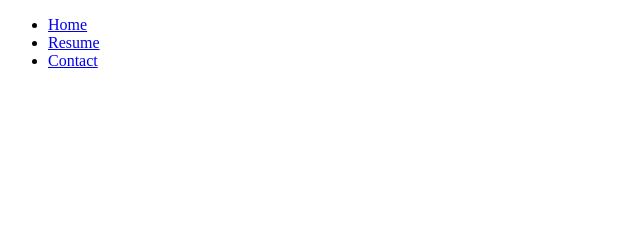
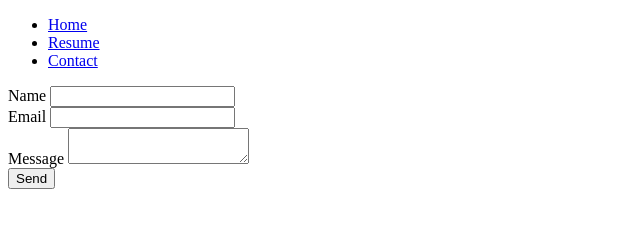
Before and after one commit to microtrain2105/microtrain2105.github.io, a plain HTML site: page contact.html in a window 1280 px wide. Shown: the whole page, without its empty margins (0-640 px from the left). Drawn offline with Linux system fonts and the light colour scheme.

Commit message:
Created Web Form

```diff
--- a/contact.html
+++ b/contact.html
@@ -14,5 +14,28 @@
         </ul>
     </nav>
     <body>
+      <form action="https://formspree.io/chad@killer-sites.com" method="POST">
+        <div>
+          <label for="name">Name</label>
+          <input id="name" type="text" name="name">
+        </div>
+        <div>
+          <label for="email">Email</label>
+          <input id="email" type="text" name="_replyto">
+        </div>
+        <div>
+          <label for="message">Message</label>
+          <textarea id="message" name="message"></textarea>
+        </div>
+        <div>
+          <input type="hidden" name="_subject" value="New submission!">
+        </div>
+        <div>
+          <input type="hidden" name="_next" value="//microtrain2105.github.io/thanks.html">
+          <!-- <input type="text" name="_gotcha" style="display:none"> -->
+          <input type="submit" value="Send">
+        </div>
+
+      </form>
     </body>
 </html>
```
Also changed, not shown: thanks.html (added, +19 -0 lines).
